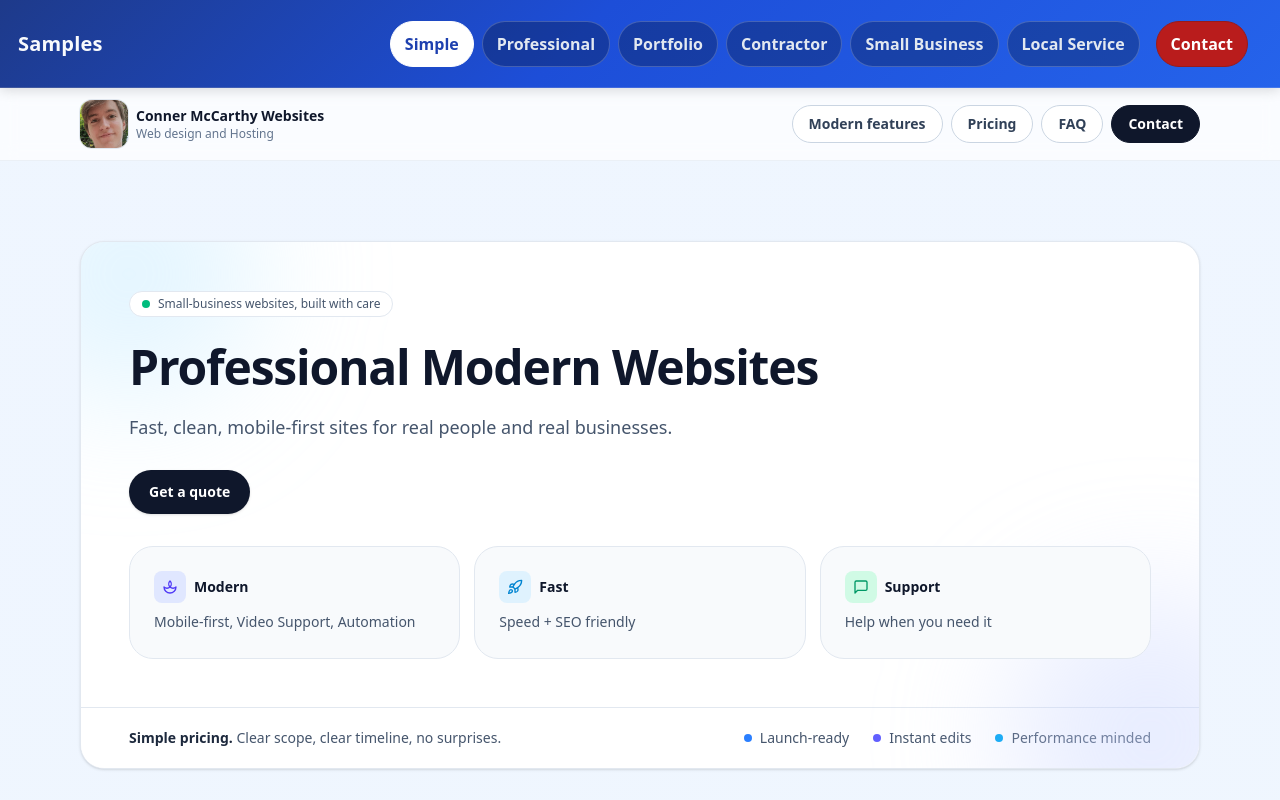
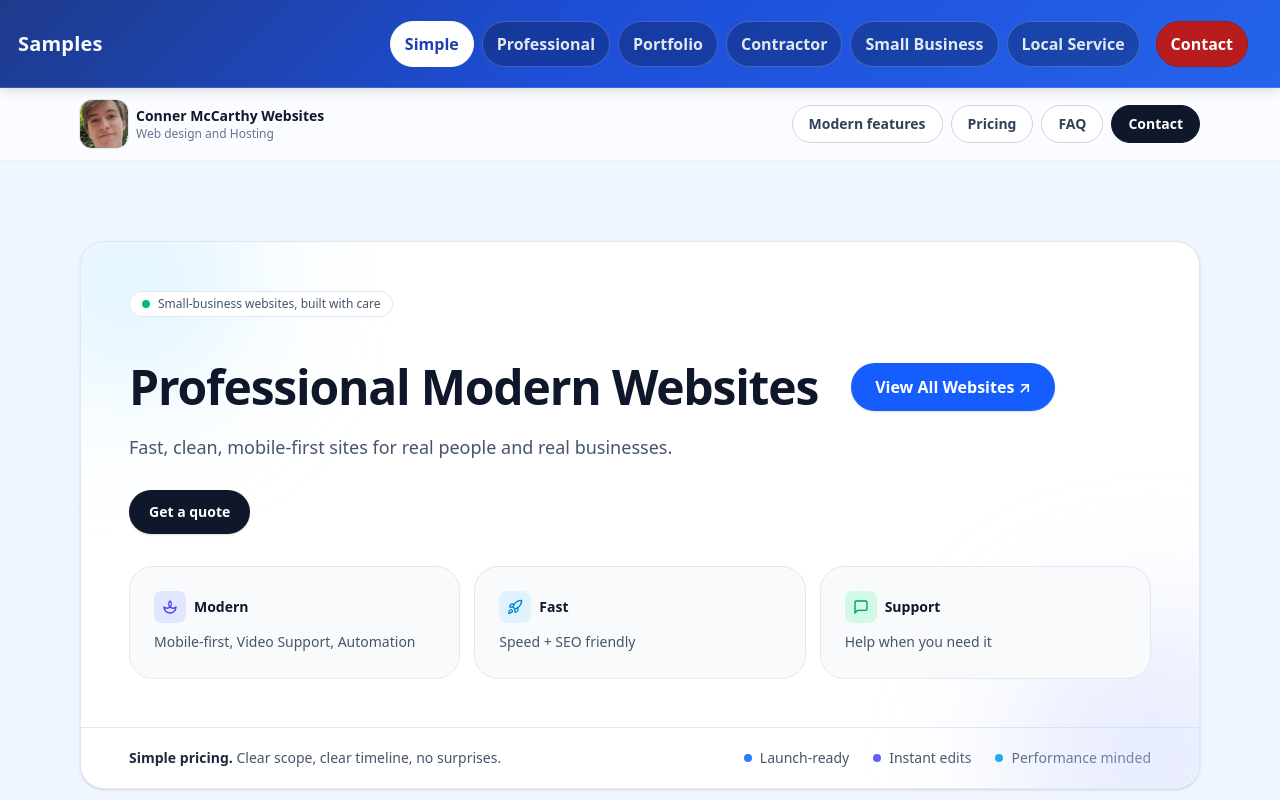
Before and after one commit to ConnerMcCarthy/conner-business-site, a Next.js app: page / in a window 1280 px wide. Shown: the top 800 px of the page. Built offline with nearby package versions, Linux system fonts and the light colour scheme.

Commit message:
Link homepage to websites showcase

```diff
--- a/app/designs/simple-home.tsx
+++ b/app/designs/simple-home.tsx
@@ -3,6 +3,7 @@
 import { useState, useEffect, useRef, type ReactNode } from "react";
 import ContactForm from "../components/ContactForm";
 import Image from "next/image";
+import Link from "next/link";
 import { LazyVideo } from "@/app/components/LazyVideo";
 
 const EMAIL = "conner.mccarthy.97@gmail.com";
@@ -115,9 +116,17 @@ export default function Theme1Home() {
                 Small-business websites, built with care
               </div>
 
-              <h1 className="mt-5 text-3xl font-semibold leading-tight tracking-tight md:text-5xl">
-                Professional Modern Websites
-              </h1>
+              <div className="mt-10 flex items-center justify-between gap-4">
+                <h1 className="text-3xl font-semibold leading-tight tracking-tight md:text-5xl">
+                  Professional Modern Websites
+                </h1>
+                <Link
+                  href="/websites"
+                  className="hidden lg:inline-flex flex-shrink-0 items-center gap-2 rounded-full bg-blue-600 px-6 py-3 text-base font-semibold text-white shadow-sm transition-all duration-200 hover:bg-blue-700 hover:scale-105 hover:shadow-md mr-24"
+                >
+                  View All Websites ↗
+                </Link>
+              </div>
 
               <p className="mt-4 text-base leading-relaxed text-slate-600 md:text-lg">
                 Fast, clean, mobile-first sites for real people and real businesses.
@@ -130,6 +139,12 @@ export default function Theme1Home() {
                 >
                   Get a quote
                 </a>
+                <Link
+                  href="/websites"
+                  className="lg:hidden inline-flex items-center gap-2 rounded-full bg-blue-600 px-5 py-3 text-sm font-semibold text-white shadow-sm transition-all duration-200 hover:bg-blue-700 hover:scale-105 hover:shadow-md"
+                >
+                  View All Websites ↗
+                </Link>
               </div>
 
               <div className="mt-8 grid grid-cols-3 gap-4 text-sm">
```
